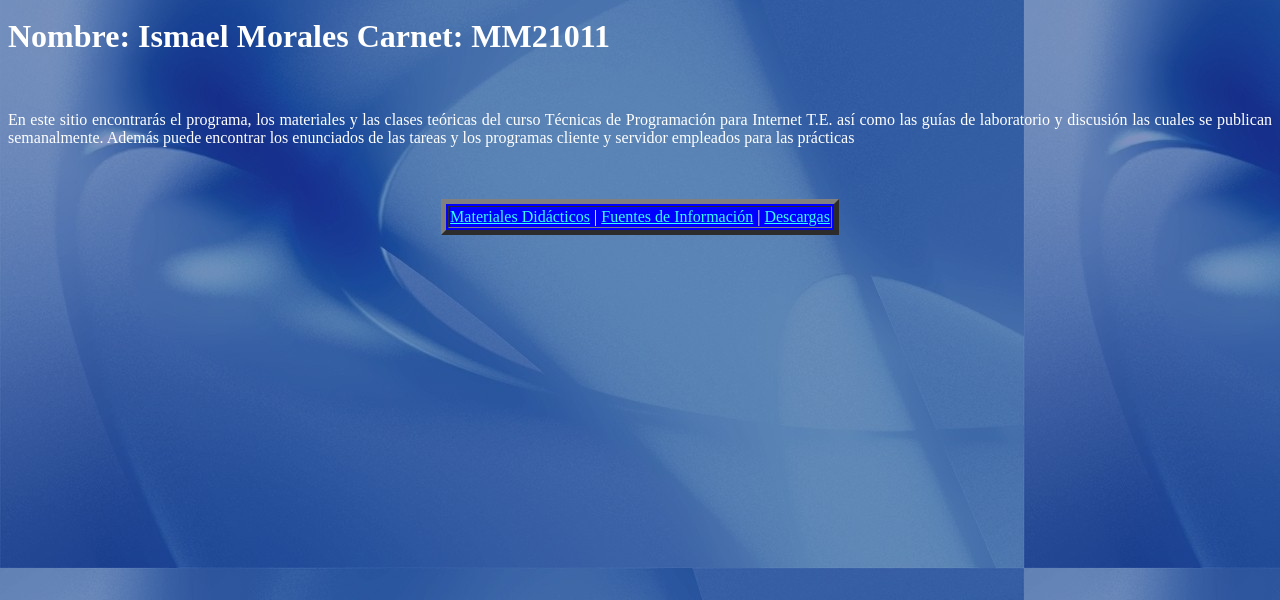
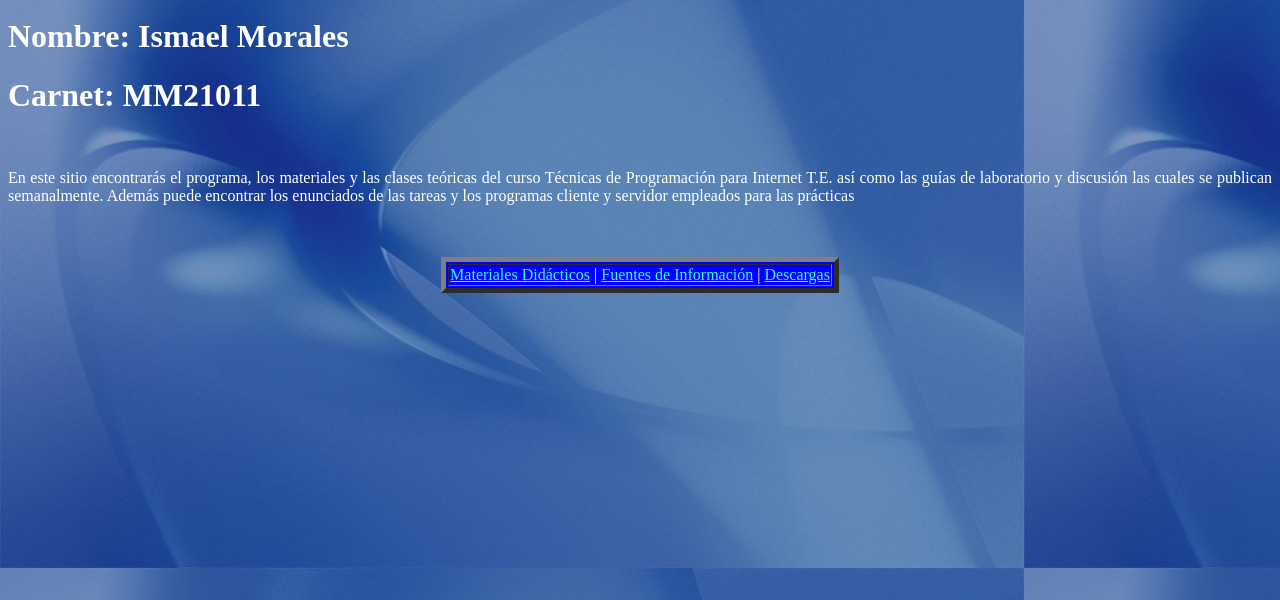
Before and after one commit to IsmaelMorales2002/guia21c, a plain HTML site: page index.html in a window 1280 px wide. Shown: the part 200-800 px from the top of the page. Drawn offline with Linux system fonts and the light colour scheme.

Commit message:
tpiwebsite V 1.1.1
Actualizacion Contenido

```diff
--- a/index.html
+++ b/index.html
@@ -33,6 +33,8 @@
 </H2>
 <H1>
   Nombre: Ismael Morales
+</H1>
+<H1>
   Carnet: MM21011
 </H1>
 <BR>
```
